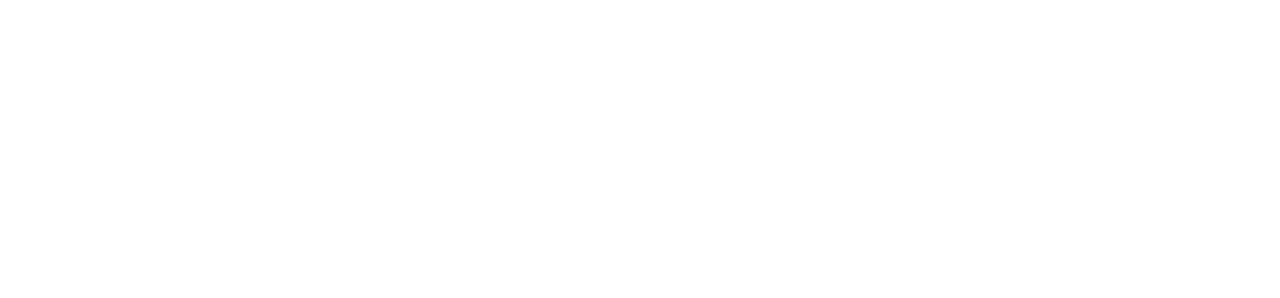
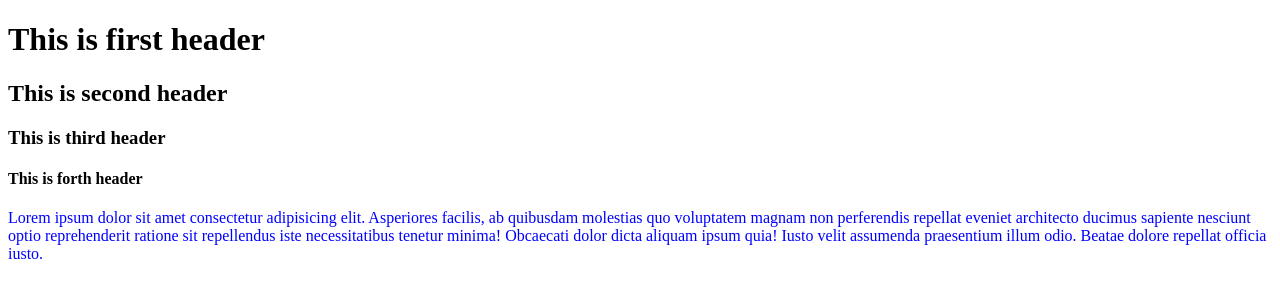
Before and after one commit to saleheen2021/another-first-try, a plain HTML site: page index.html in a window 1280 px wide. Drawn offline with Linux system fonts and the light colour scheme.

Commit message:
header added

```diff
--- a/index.html
+++ b/index.html
@@ -5,8 +5,17 @@
     <meta http-equiv="X-UA-Compatible" content="IE=edge">
     <meta name="viewport" content="width=device-width, initial-scale=1.0">
     <title>Another first try</title>
+    <style>
+        p {
+            color: blue;
+        }
+    </style>
 </head>
 <body>
-
+    <h1>This is first header</h1>
+    <h2>This is second header</h2>
+    <h3>This is third header</h3>
+    <h4>This is forth header</h4>
+    <p>Lorem ipsum dolor sit amet consectetur adipisicing elit. Asperiores facilis, ab quibusdam molestias quo voluptatem magnam non perferendis repellat eveniet architecto ducimus sapiente nesciunt optio reprehenderit ratione sit repellendus iste necessitatibus tenetur minima! Obcaecati dolor dicta aliquam ipsum quia! Iusto velit assumenda praesentium illum odio. Beatae dolore repellat officia iusto.</p>
 </body>
 </html>
```
